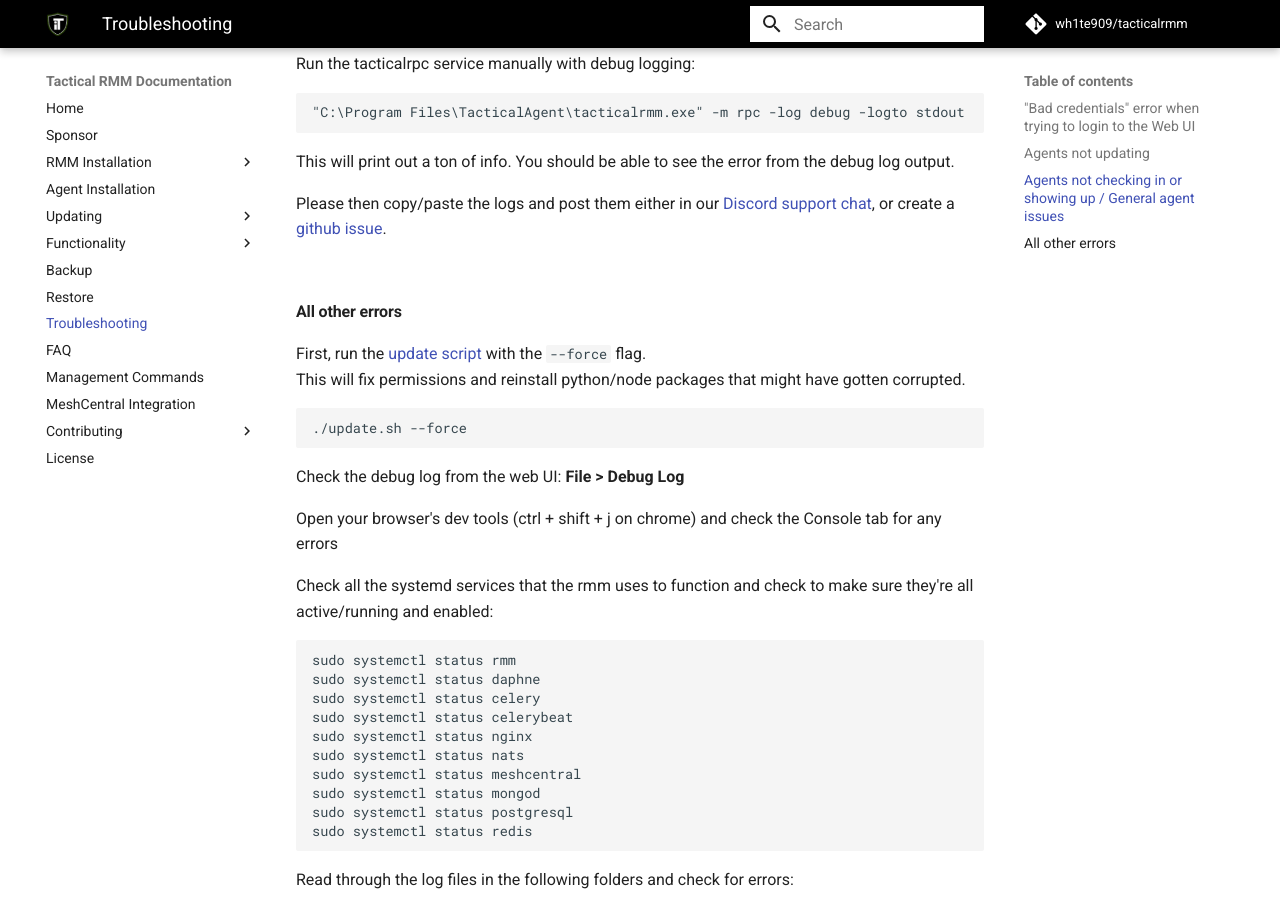
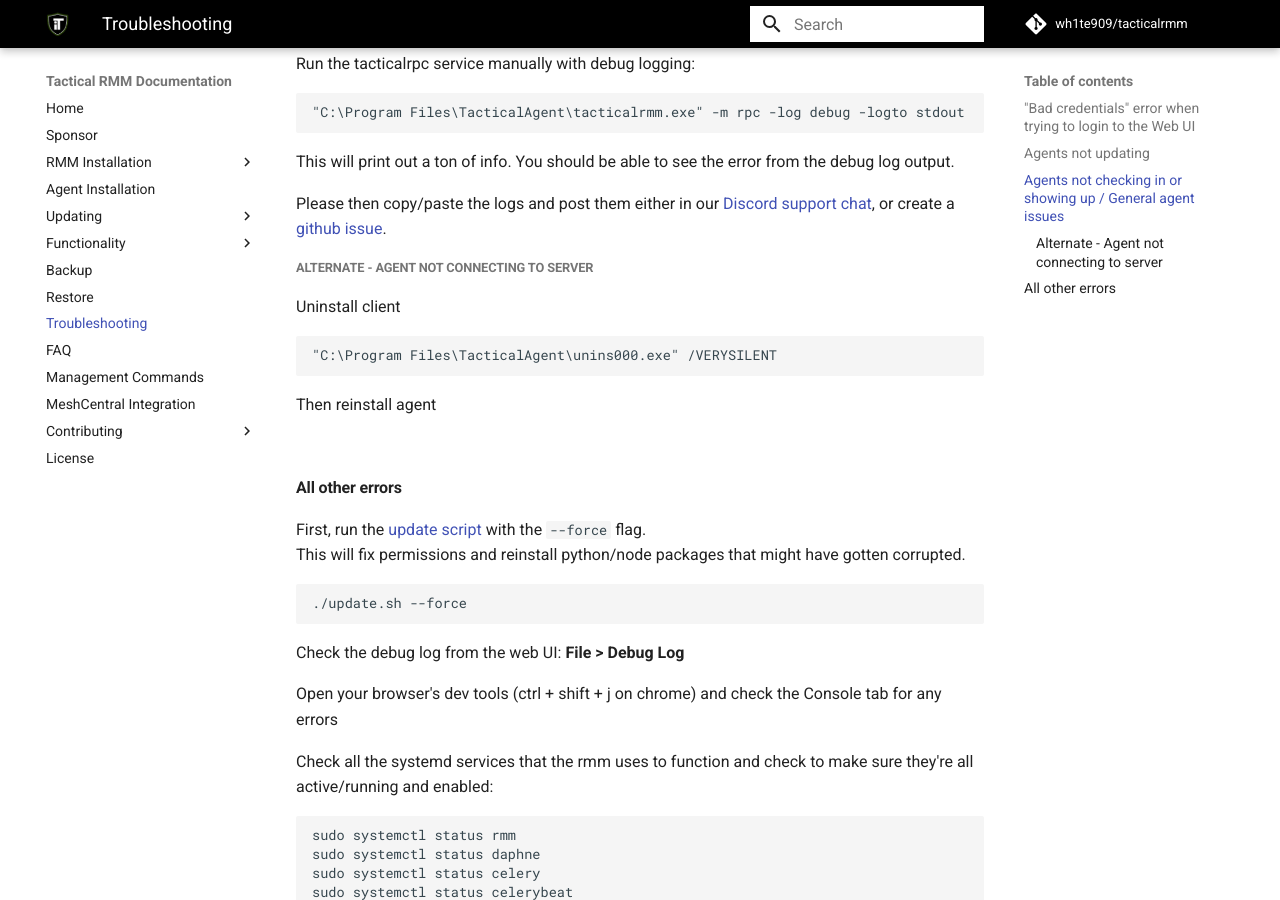
Before and after one commit to amidaware/trmm-docs, an MkDocs documentation site: the page built from docs/docs/troubleshooting.md, in a window 1280 px wide and 900 px high, scrolled down 1248 px. Built offline with MkDocs 1.6.1 and Material for MkDocs 9.7.7, drawn with Linux system fonts in a browser that asks for light colours; comment, search, counter and statistics services are not loaded.

Commit message:
adding agent remove/add to docs

````diff
--- a/docs/docs/troubleshooting.md
+++ b/docs/docs/troubleshooting.md
@@ -51,6 +51,15 @@
 
 Please then copy/paste the logs and post them either in our [Discord support chat](https://discord.gg/upGTkWp), or create a [github issue](https://github.com/wh1te909/tacticalrmm/issues).
 
+##### Alternate - Agent not connecting to server
+
+Uninstall client
+```
+"C:\Program Files\TacticalAgent\unins000.exe" /VERYSILENT
+```
+
+Then reinstall agent
+
 <br/>
 
 #### All other errors
````
